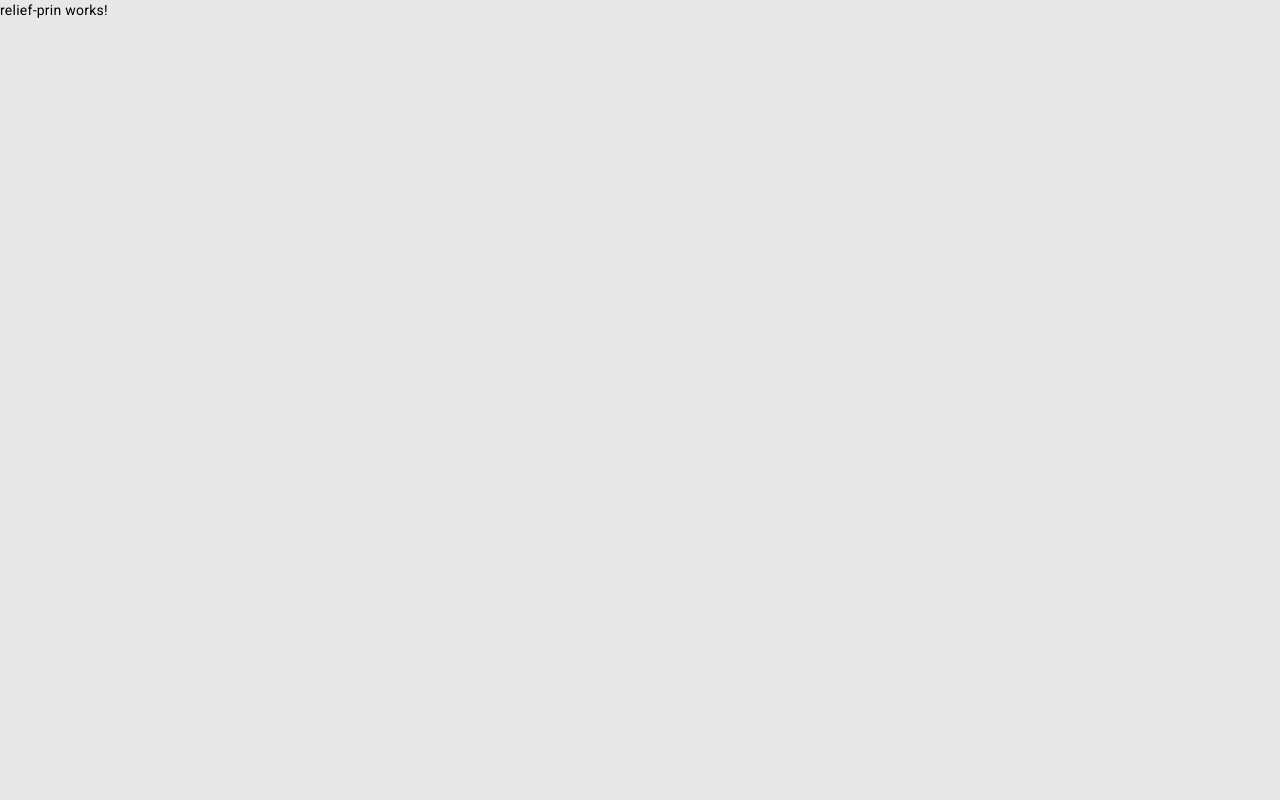
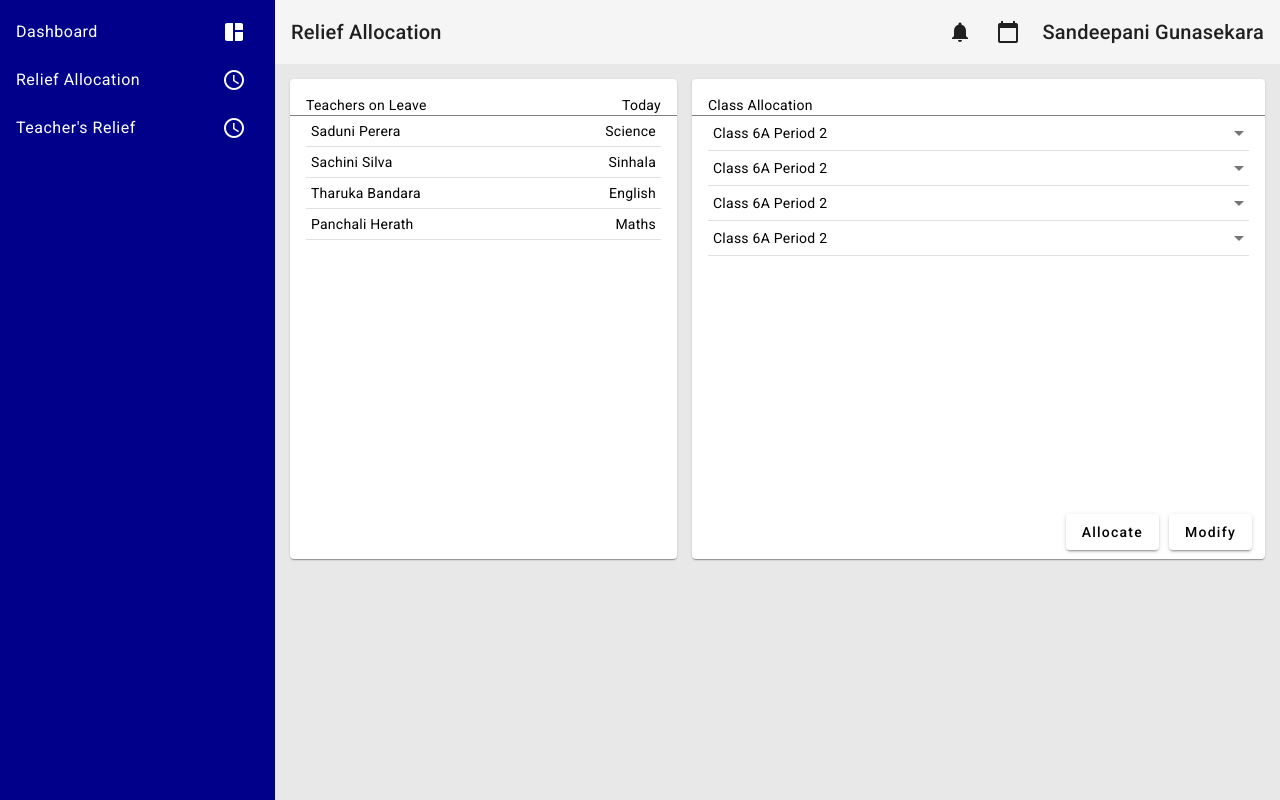
Before and after one commit to codingPentagon/ZoneEd, an Angular app in the folder frontend/: page /reliefprin in a window 1280 px wide. Built offline with nearby package versions, Linux system fonts and the light colour scheme.

Commit message:
implemented elements in relief module principal view

```diff
--- a/frontend/src/app/app.module.ts
+++ b/frontend/src/app/app.module.ts
@@ -13,6 +13,7 @@ import {MatButtonModule} from "@angular/material/button";
 import {MatChipsModule} from "@angular/material/chips";
 import { ReliefPrinComponent } from './relief-prin/relief-prin.component';
 import { ReliefTchrComponent } from './relief-tchr/relief-tchr.component';
+import {FormsModule} from "@angular/forms";
 
 @NgModule({
   declarations: [
@@ -31,7 +32,8 @@ import { ReliefTchrComponent } from './relief-tchr/relief-tchr.component';
     MatIconModule,
     MatSelectModule,
     MatButtonModule,
-        MatChipsModule
+    MatChipsModule,
+    FormsModule
   ],
   providers: [],
   bootstrap: [AppComponent]
--- a/frontend/src/app/relief-prin/relief-prin.component.css
+++ b/frontend/src/app/relief-prin/relief-prin.component.css
@@ -0,0 +1,54 @@
+:host,.workspace{
+  display: flex;
+}
+
+.content{
+  flex: 1;
+}
+
+mat-card{
+  height: 60vh;
+}
+
+.left{
+  flex: 2;
+}
+
+.right{
+  flex: 3;
+}
+
+.left-card{
+  margin: 15px 0 15px 15px;
+}
+
+.right-card{
+  margin: 15px;
+}
+
+.spacer{
+  flex: 1 1 auto;
+}
+
+button{
+  margin: 5px;
+}
+
+mat-card-content{
+  overflow: auto;
+  height: 100%;
+}
+
+mat-card-header{
+  border-bottom: 1.5px solid gray;
+}
+
+.allocate-entry,.teacher-entry{
+  display: flex;
+  align-items: center;
+  margin: 5px;
+}
+
+mat-select{
+  width: 20vw;
+}
--- a/frontend/src/app/relief-prin/relief-prin.component.html
+++ b/frontend/src/app/relief-prin/relief-prin.component.html
@@ -1 +1,51 @@
-<p>relief-prin works!</p>
+<app-nav></app-nav>
+<div class="content">
+  <app-header headerTitle="Relief Allocation"></app-header>
+  <div class="workspace">
+    <div class="left">
+      <mat-card class="left-card">
+        <mat-card-header>
+          Teachers on Leave
+          <span class="spacer"></span>
+          Today
+        </mat-card-header>
+        <mat-card-content>
+          <div *ngFor="let tol of teachersOnLeave">
+            <div class="teacher-entry">
+              {{tol.teacher}}
+              <span class="spacer"></span>
+              {{tol.subject}}
+            </div>
+            <mat-divider></mat-divider>
+          </div>
+        </mat-card-content>
+      </mat-card>
+    </div>
+    <div class="right">
+      <mat-card class="right-card">
+        <mat-card-header>Class Allocation</mat-card-header>
+        <mat-card-content>
+
+          <div *ngFor="let relief of reliefs">
+            <div class="allocate-entry">
+              Class {{relief.class}} Period {{relief.period}}
+              <span class="spacer"></span>
+              <div>
+                <mat-select placeholder="Select a Teacher" [(value)]="relief.allocatedTchr">
+                  <mat-option *ngFor="let teacher of availTeachers" [value]="teacher">
+                    {{teacher}}
+                  </mat-option>
+                </mat-select>
+              </div>
+            </div>
+            <mat-divider></mat-divider>
+          </div>
+        </mat-card-content>
+        <mat-card-actions align="end">
+          <button mat-raised-button (click)="foo()">Allocate</button>
+          <button mat-raised-button>Modify</button>
+        </mat-card-actions>
+      </mat-card>
+    </div>
+  </div>
+</div>
--- a/frontend/src/app/relief-prin/relief-prin.component.ts
+++ b/frontend/src/app/relief-prin/relief-prin.component.ts
@@ -7,4 +7,23 @@ import { Component } from '@angular/core';
 })
 export class ReliefPrinComponent {
 
+  availTeachers = ['','Saduni Perera','Sachini Silva','Tharuka Bandara','Panchali Herath'];
+
+  teachersOnLeave = [
+    {teacher: 'Saduni Perera', subject: 'Science'},
+    {teacher: 'Sachini Silva', subject: 'Sinhala'},
+    {teacher: 'Tharuka Bandara', subject: 'English'},
+    {teacher: 'Panchali Herath', subject: 'Maths'}
+  ];
+
+  reliefs = [
+    {class:'6A', period:2, allocatedTchr:''},
+    {class:'6A', period:2, allocatedTchr:''},
+    {class:'6A', period:2, allocatedTchr:''},
+    {class:'6A', period:2, allocatedTchr:''},
+  ]
+
+  foo(){
+    console.log(this.reliefs);
+  }
 }
```
Lines whose indentation alone changed are shown as unchanged.
